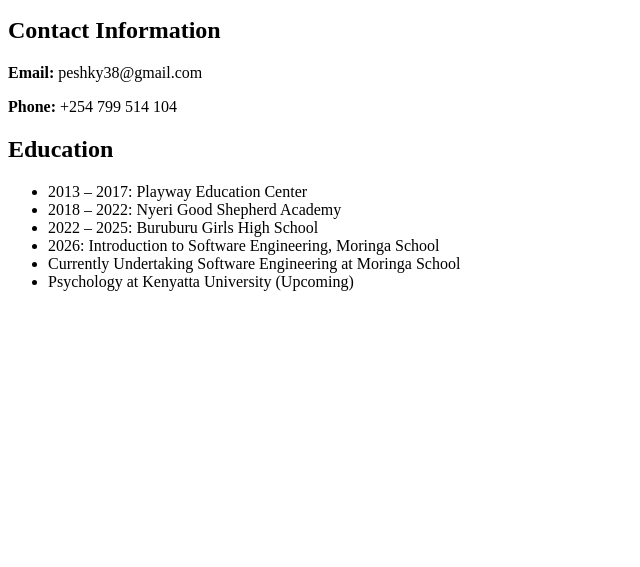
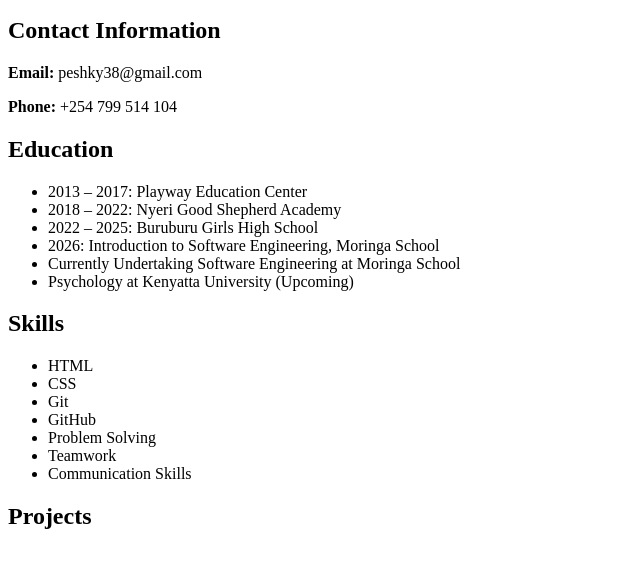
Before and after one commit to peshky38-sketch/assignment-1, a plain HTML site: page resume-page.html in a window 1280 px wide. Shown: the part 101-668 px from the top of the page, without its empty margins (0-640 px from the left). Drawn offline with Linux system fonts and the light colour scheme.

Commit message:
Add skills section

```diff
--- a/resume-page.html
+++ b/resume-page.html
@@ -32,3 +32,19 @@
 <li>Currently Undertaking Software Engineering at Moringa School</li>
 <li>Psychology at Kenyatta University (Upcoming)</li>
 </ul>
+
+<h2>Skills</h2>
+
+<ul>
+<li>HTML</li>
+<li>CSS</li>
+<li>Git</li>
+<li>GitHub</li>
+<li>Problem Solving</li>
+<li>Teamwork</li>
+<li>Communication Skills</li>
+</ul>
+
+<h2>Projects</h2>
+
+<ul></ul>
```
